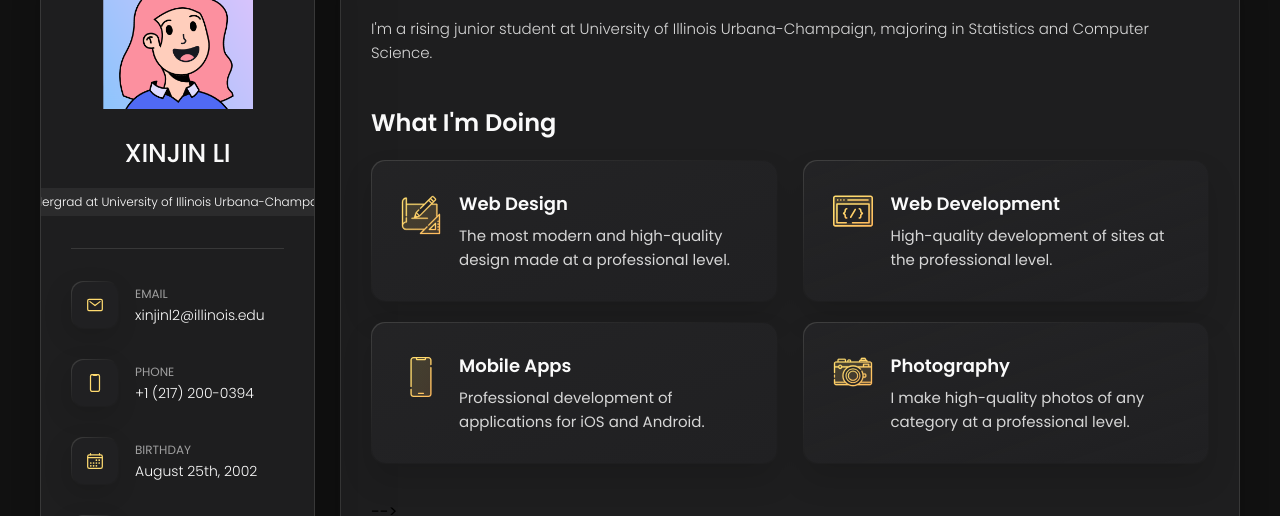
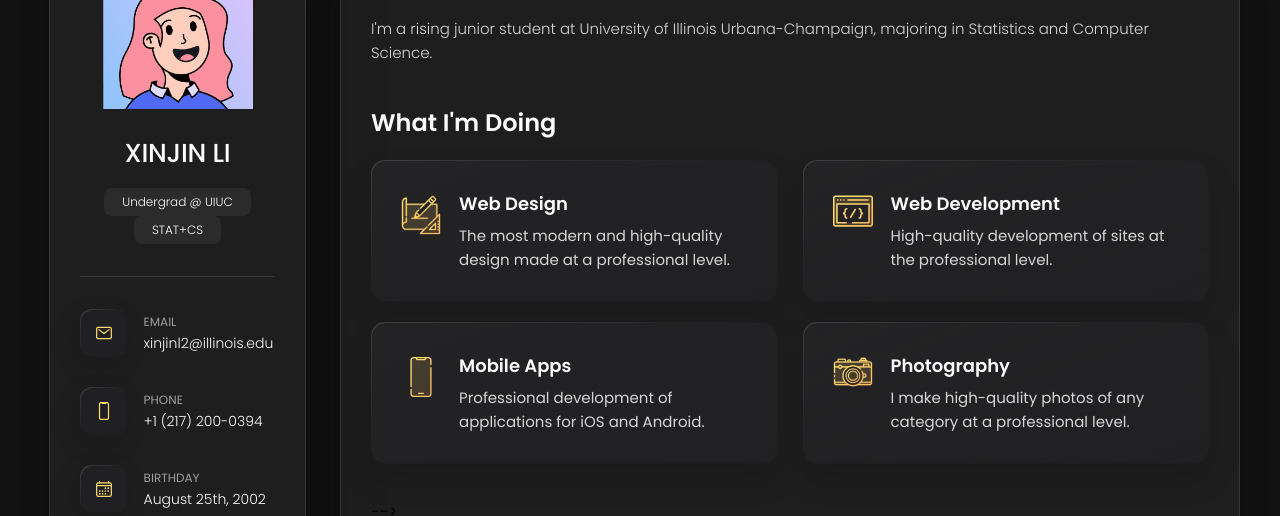
Before and after one commit to JinJinTwice/JinJinTwice.github.io, a plain HTML site: page index.html in a window 1280 px wide. Shown: the part 162-678 px from the top of the page. Drawn offline with nearby package versions, Linux system fonts and the light colour scheme.

Commit message:
change major

```diff
--- a/index.html
+++ b/index.html
@@ -48,7 +48,8 @@
         <div class="info-content">
           <h1 class="name" title="Richard hanrick">XINJIN LI</h1>
 
-          <p class="title">Undergrad at University of Illinois Urbana-Champaign</p>
+          <p class="title">Undergrad @ UIUC</p>
+          <p class="title">STAT+CS</p>
         </div>
 
         <button class="info_more-btn" data-sidebar-btn>
```
